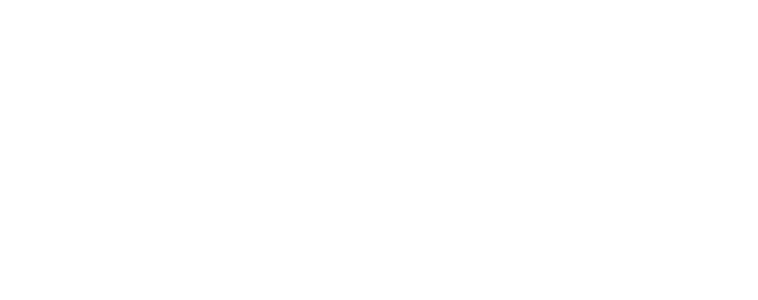
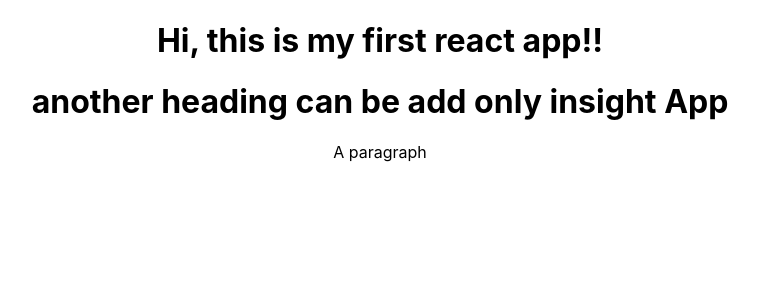
Before and after one commit to twolak88/react-base-syntax, a React (Create React App) app: page / in a window 1280 px wide. Shown: the top 300 px of the page, without its empty margins (260-1018 px from the left). Built offline with nearby package versions, Linux system fonts and the light colour scheme.

Commit message:
simple app

```diff
--- a/src/App.js
+++ b/src/App.js
@@ -1,19 +1,28 @@
-import { Component } from 'react';
+import React, { Component } from 'react';
 import './App.css';
 
 class App extends Component {
   render() {
-    return (
+    return (//parenthesis needed here to mark jsx code
+      //jsx code not html
+      //one root element
       <div className="App">
+        <h1>Hi, this is my first react app!!</h1>
+        <h1>another heading can be add only insight App</h1>
+        <p>A paragraph</p>
+      </div>
 
-      </div>
     );
+    // return React.createElement('div', {className: 'App'},
+    //   React.createElement('h1', null, 'Hi, this is my first react app!!')
+    // );
   }
 }
+
 // function App() {
 //   return (
 //     <div className="App">
-
+//       <h1>This is my first react app!!</h1>
 //     </div>
 //   );
 // }
```
